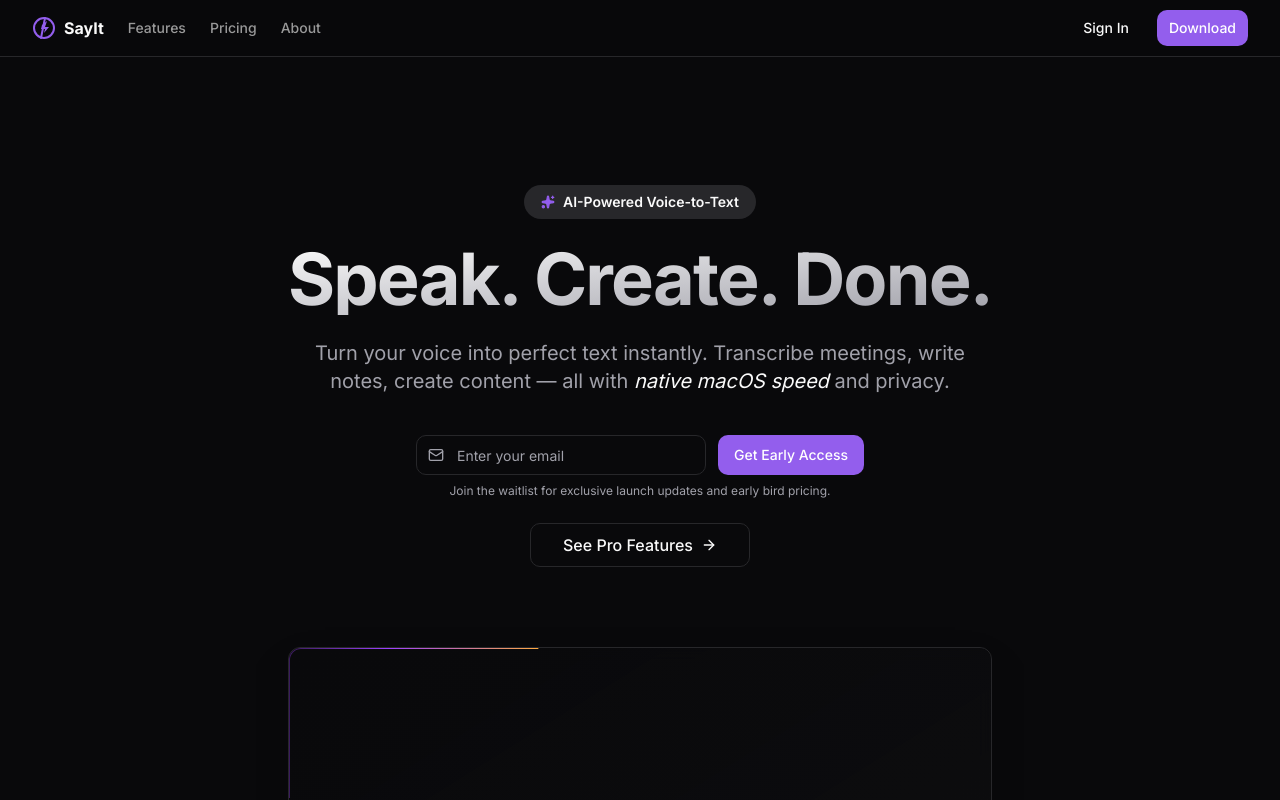
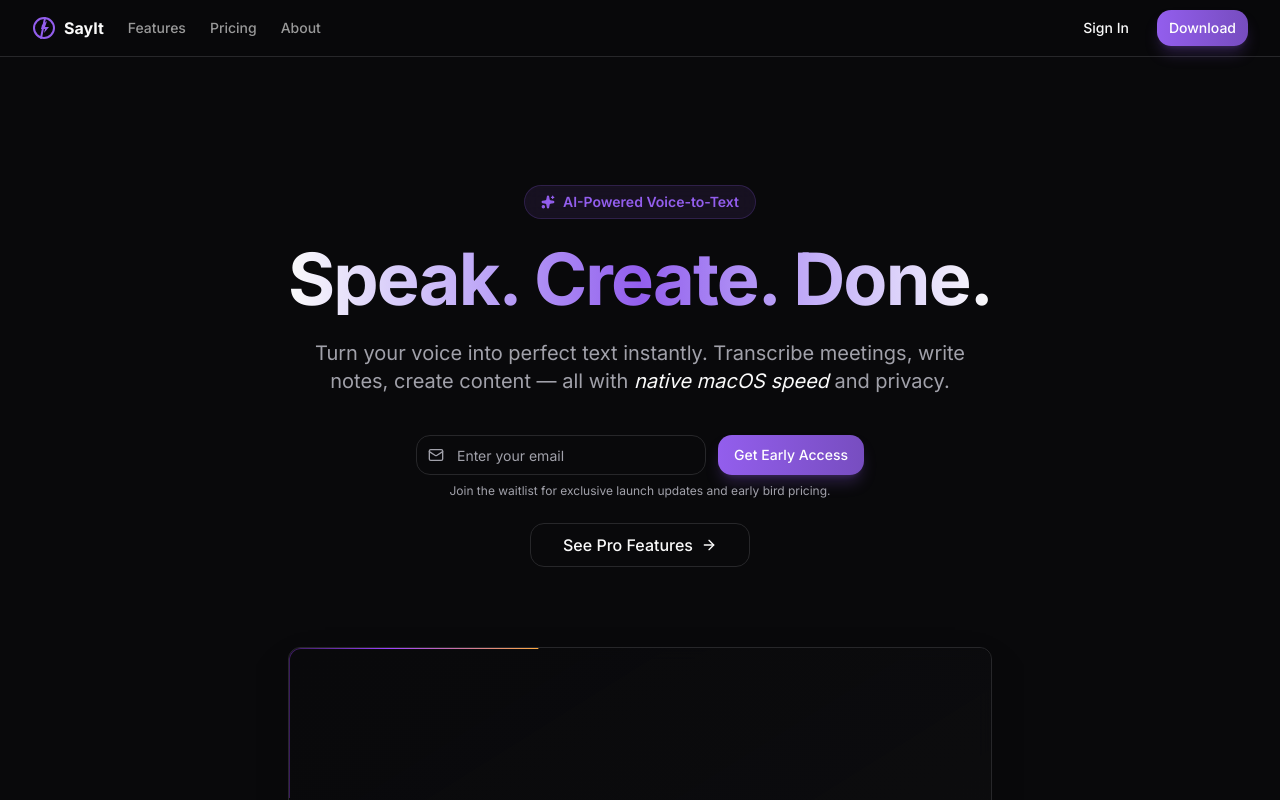
Before and after one commit to cestivan/sayit-landing, a Next.js app: page / in a window 1280 px wide. Shown: the top 800 px of the page. Built offline with nearby package versions, Linux system fonts and the light colour scheme; no server answers.

Commit message:
SayIt design differentiation: gradient buttons, enhanced cards, purple accents

```diff
--- a/src/app/globals.css
+++ b/src/app/globals.css
@@ -24,7 +24,7 @@
   --border: 240 5.9% 90%;
   --input: 240 5.9% 90%;
   --ring: 262 83% 58%;
-  --radius: 0.75rem;
+  --radius: 1rem;
 }
 
 .dark {
--- a/src/components/hero.tsx
+++ b/src/components/hero.tsx
@@ -27,7 +27,7 @@ export function Hero() {
                     initial={{ opacity: 0, y: 20 }}
                     animate={{ opacity: 1, y: 0 }}
                     transition={{ duration: 0.5, delay: 0.1 }}
-                    className="max-w-4xl bg-gradient-to-br from-foreground to-muted-foreground bg-clip-text text-5xl font-bold tracking-tight text-transparent sm:text-7xl"
+                    className="max-w-4xl bg-gradient-to-r from-foreground via-primary to-foreground bg-clip-text text-5xl font-bold tracking-tight text-transparent sm:text-7xl animate-gradient"
                 >
                     Speak. Create. Done.
                 </motion.h1>
--- a/src/components/pricing.tsx
+++ b/src/components/pricing.tsx
@@ -51,7 +51,7 @@ export function Pricing() {
                 </div>
 
                 {/* Pro Plan */}
-                <div className="relative rounded-3xl border border-primary/50 bg-card/80 p-8 shadow-2xl backdrop-blur-sm">
+                <div className="relative rounded-3xl border-2 border-primary/30 bg-gradient-to-br from-card/90 via-card/80 to-primary/5 p-8 shadow-2xl backdrop-blur-sm ring-1 ring-primary/20">
                     <div className="absolute -top-4 left-1/2 -translate-x-1/2">
                         <Badge className="bg-primary text-primary-foreground hover:bg-primary">
                             Most Popular
--- a/src/components/ui/badge.tsx
+++ b/src/components/ui/badge.tsx
@@ -11,7 +11,7 @@ const badgeVariants = cva(
                 default:
                     "border-transparent bg-primary text-primary-foreground hover:bg-primary/80",
                 secondary:
-                    "border-transparent bg-secondary text-secondary-foreground hover:bg-secondary/80",
+                    "border-primary/20 bg-primary/10 text-primary hover:bg-primary/15 backdrop-blur-sm",
                 destructive:
                     "border-transparent bg-destructive text-destructive-foreground hover:bg-destructive/80",
                 outline: "text-foreground",
--- a/src/components/ui/button.tsx
+++ b/src/components/ui/button.tsx
@@ -9,7 +9,7 @@ const buttonVariants = cva(
     {
         variants: {
             variant: {
-                default: "bg-primary text-primary-foreground hover:bg-primary/90",
+                default: "bg-gradient-to-r from-primary to-primary/80 text-primary-foreground hover:from-primary/90 hover:to-primary/70 shadow-lg shadow-primary/25",
                 destructive:
                     "bg-destructive text-destructive-foreground hover:bg-destructive/90",
                 outline:
```
